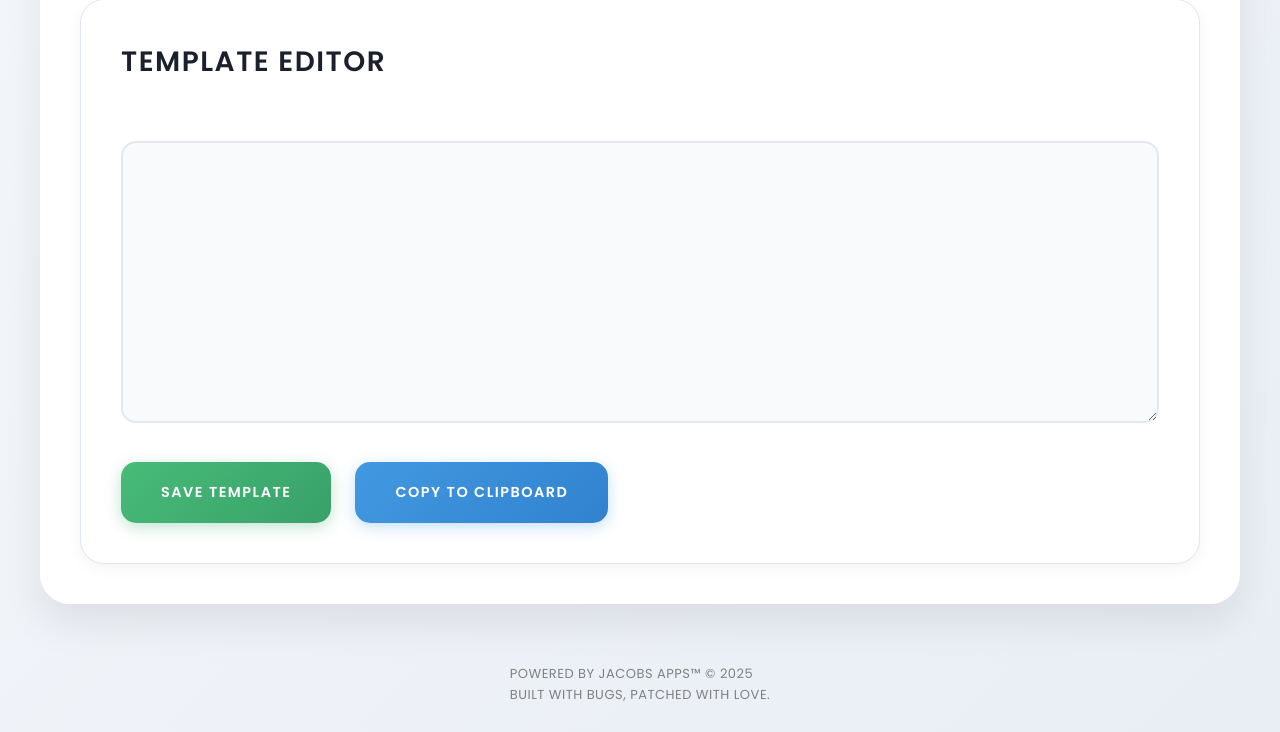
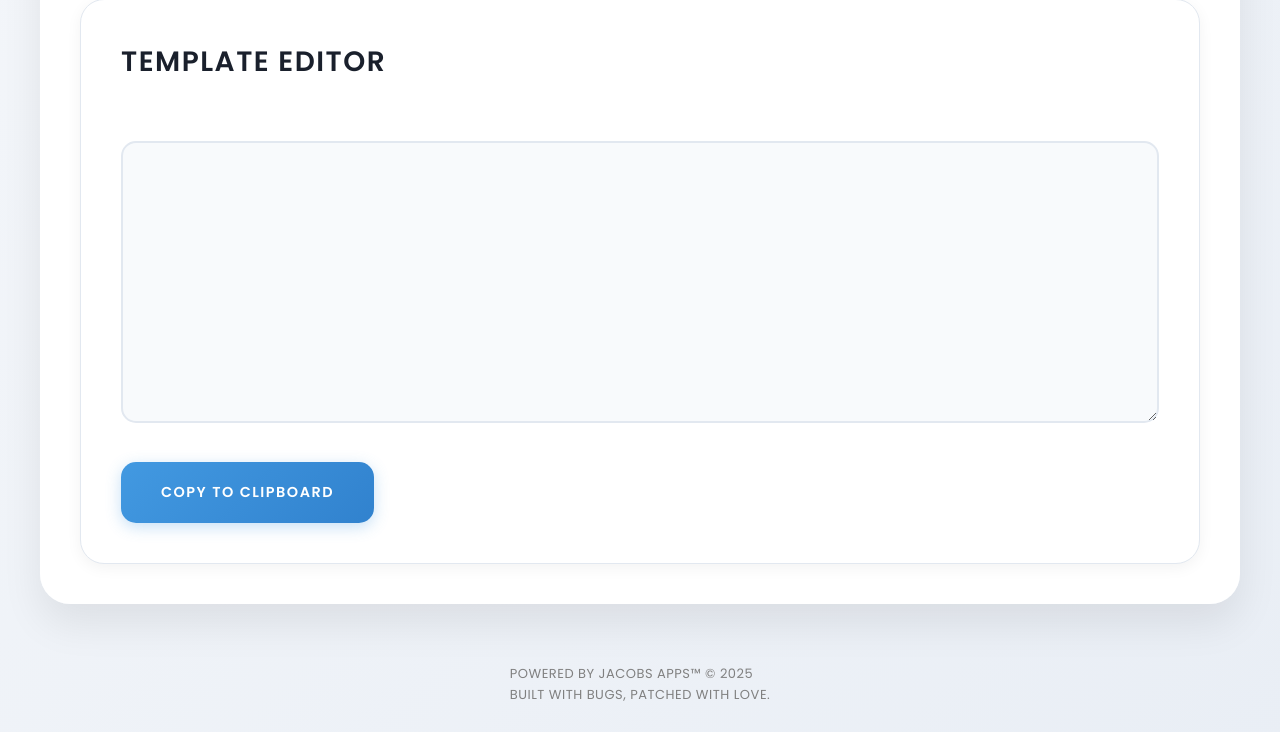
Before and after one commit to JacobA-kline/template-manager, a Flask app: page / in a window 1280 px wide. Shown: the part 779-1511 px from the top of the page. Run offline with Flask 3, Linux system fonts and the light colour scheme.

Commit message:
Deleted Save Template button and functionality.

```diff
--- a/static/script.js
+++ b/static/script.js
@@ -73,7 +73,6 @@ document.addEventListener('DOMContentLoaded', function() {
 
     // Template button functionality
     const templateButtons = document.querySelectorAll('.template-button');
-    const saveButton = document.getElementById('save-template');
     const copyButton = document.getElementById('copy-template');
     const agentNameInput = document.getElementById('agent-name');
 
@@ -158,36 +157,6 @@ document.addEventListener('DOMContentLoaded', function() {
         });
     });
 
-    // Save template functionality
-    saveButton.addEventListener('click', async () => {
-        const templateName = prompt('Enter template name:');
-        if (!templateName) return;
-
-        try {
-            const response = await fetch('/save_template', {
-                method: 'POST',
-                headers: {
-                    'Content-Type': 'application/json',
-                },
-                body: JSON.stringify({
-                    category: currentCategory,
-                    template_name: templateName,
-                    content: templateContent.value
-                })
-            });
-
-            const data = await response.json();
-            if (data.success) {
-                alert('Template saved successfully!');
-            } else {
-                alert('Error saving template');
-            }
-        } catch (error) {
-            console.error('Error saving template:', error);
-            alert('Error saving template');
-        }
-    });
-
     // Copy to clipboard functionality
     copyButton.addEventListener('click', async () => {
         try {
--- a/templates/index.html
+++ b/templates/index.html
@@ -125,7 +125,6 @@
             </div>
             <textarea id="template-content" rows="10" cols="50"></textarea>
             <div class="editor-buttons">
-                <button id="save-template">Save Template</button>
                 <button id="copy-template">Copy to Clipboard</button>
             </div>
         </div>
```
